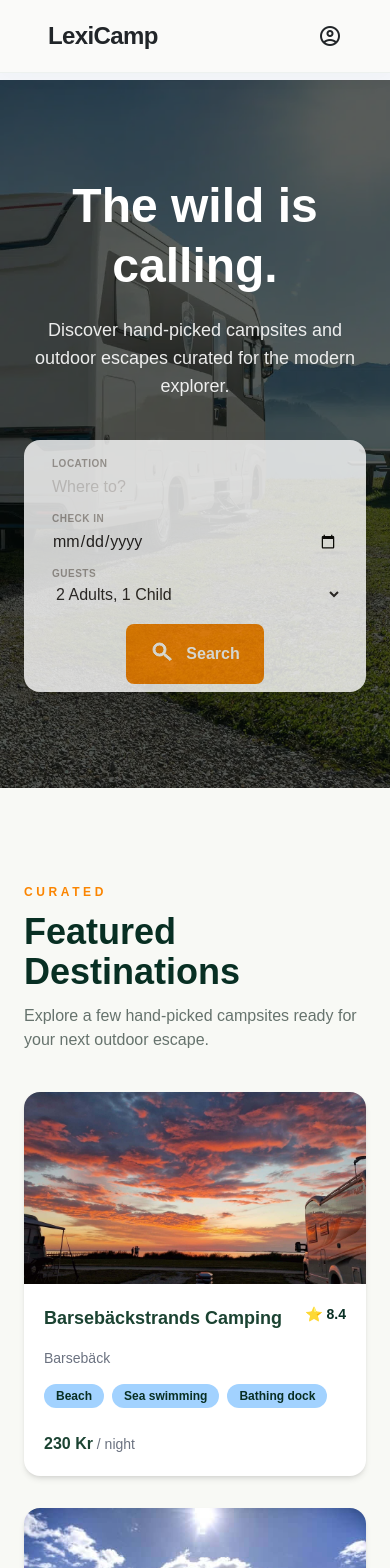
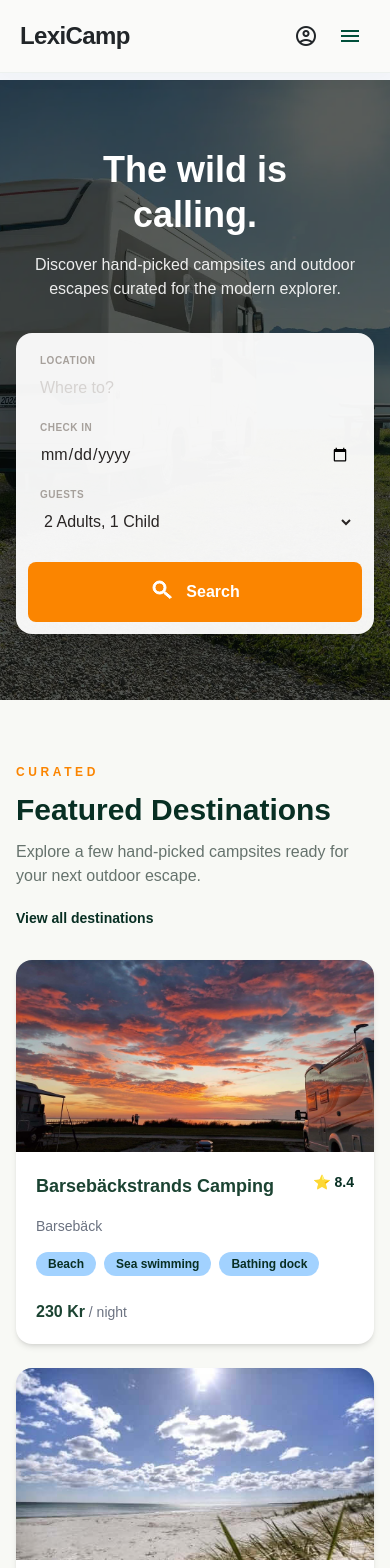
Before and after one commit to aLexicon99/LexiCamp-Booking, a Next.js app: page / in a window 390 px wide. Shown: the top 1568 px of the page. Built offline with nearby package versions, Linux system fonts and the light colour scheme.

Commit message:
Add mobile menu and responsive home updates

```diff
--- a/app/page.js
+++ b/app/page.js
@@ -8,21 +8,25 @@ const featuredDestinations = campgrounds.slice(0, 3);
 const benefits = [
   {
     title: "Eco-Conscious",
+    icon: "eco",
     description:
       "We highlight locations with low-impact stays and nature-first experiences.",
   },
   {
     title: "Hand-Vetted",
+    icon: "verified_user",
     description:
       "Each campsite is presented with practical details for easier planning.",
   },
   {
     title: "Flexible Booking",
+    icon: "event_available",
     description:
       "Simple browsing helps travelers compare campsites before choosing.",
   },
   {
     title: "24/7 Support",
+    icon: "support_agent",
     description:
       "The experience is structured so future support features can plug in easily.",
   },
@@ -30,33 +34,33 @@ const benefits = [
 
 export default function Home() {
   return (
-    <div className="bg-[#f8f9f5] text-[#082f23]">
-      <section className="relative flex min-h-[680px] items-center justify-center overflow-hidden bg-[#10251c] px-6 py-24 text-white">
+    <div className="overflow-hidden bg-[#f8f9f5] text-[#082f23]">
+      <section className="relative flex min-h-[620px] items-center justify-center overflow-hidden bg-[#10251c] px-4 py-16 text-white sm:px-6 sm:py-20 lg:min-h-[680px] lg:py-24">
         <div className="absolute inset-0 bg-[url('/images/hero.jpg')] bg-cover bg-center opacity-60" />
         <div className="absolute inset-0 bg-black/45" />
 
         <div className="relative z-10 mx-auto flex w-full max-w-5xl flex-col items-center text-center">
-          <h1 className="max-w-4xl text-5xl font-extrabold leading-tight md:text-7xl">
+          <h1 className="max-w-[12ch] text-4xl font-extrabold leading-tight sm:max-w-4xl sm:text-5xl md:text-7xl">
             The wild is calling.
           </h1>
-          <p className="mt-5 max-w-2xl text-lg font-medium text-white/90 md:text-xl">
+          <p className="mt-4 max-w-2xl text-base font-medium text-white/90 sm:mt-5 md:text-xl">
             Discover hand-picked campsites and outdoor escapes curated for the
             modern explorer.
           </p>
-          <div className="mt-10 w-full">
+          <div className="mt-8 w-full max-w-3xl sm:mt-10">
             <HeroSearch />
           </div>
         </div>
       </section>
 
-      <section className="px-6 py-24">
+      <section className="px-4 py-16 sm:px-6 sm:py-20 lg:py-24">
         <div className="mx-auto max-w-7xl">
-          <div className="mb-10 flex items-end justify-between gap-6">
+          <div className="mb-8 flex flex-col items-start justify-between gap-5 sm:mb-10 md:flex-row md:items-end">
             <div>
               <p className="text-xs font-bold uppercase tracking-[0.3em] text-[#fb8500]">
                 Curated
               </p>
-              <h2 className="mt-3 text-4xl font-extrabold">
+              <h2 className="mt-3 text-3xl font-extrabold sm:text-4xl">
                 Featured Destinations
               </h2>
               <p className="mt-3 max-w-2xl text-[#66736d]">
@@ -66,13 +70,13 @@ export default function Home() {
             </div>
             <Link
               href="/campsites"
-              className="hidden text-sm font-semibold text-[#043f2d] hover:text-[#fb8500] md:block"
+              className="text-sm font-semibold text-[#043f2d] hover:text-[#fb8500]"
             >
               View all destinations
             </Link>
           </div>
 
-          <div className="grid gap-8 md:grid-cols-3">
+          <div className="grid gap-6 sm:grid-cols-2 lg:grid-cols-3 lg:gap-8">
             {featuredDestinations.map((campground) => (
               <Link
                 key={campground.id}
@@ -86,10 +90,10 @@ export default function Home() {
         </div>
       </section>
 
-      <section className="bg-white px-6 py-24">
-        <div className="mx-auto grid max-w-7xl items-center gap-16 lg:grid-cols-2">
-          <div className="relative min-h-[420px] overflow-hidden rounded-lg bg-[url('/images/locations/2169631/image1.jpg')] bg-cover bg-center">
-            <div className="absolute bottom-8 left-8 max-w-xs rounded-lg bg-white p-6 shadow-xl">
+      <section className="bg-white px-4 py-16 sm:px-6 sm:py-20 lg:py-24">
+        <div className="mx-auto grid max-w-7xl items-center gap-10 lg:grid-cols-2 lg:gap-16">
+          <div className="relative min-h-[320px] overflow-hidden rounded-lg bg-[url('/images/locations/2169631/image1.jpg')] bg-cover bg-center sm:min-h-[420px]">
+            <div className="absolute inset-x-4 bottom-4 rounded-lg bg-white p-5 shadow-xl sm:inset-x-auto sm:bottom-8 sm:left-8 sm:max-w-xs sm:p-6">
               <h3 className="text-base font-extrabold">
                 Verified Experiences
               </h3>
@@ -104,7 +108,7 @@ export default function Home() {
             <p className="text-xs font-bold uppercase tracking-[0.3em] text-[#fb8500]">
               The LexiCamp Standard
             </p>
-            <h2 className="mt-4 max-w-xl text-4xl font-extrabold leading-tight md:text-5xl">
+            <h2 className="mt-4 max-w-xl text-3xl font-extrabold leading-tight sm:text-4xl md:text-5xl">
               Elevating the outdoor experience.
             </h2>
             <p className="mt-5 max-w-2xl text-[#66736d]">
@@ -113,24 +117,17 @@ export default function Home() {
               thoughtful design.
             </p>
 
-            <div className="mt-10 grid gap-8 sm:grid-cols-2">
+            <div className="mt-8 grid gap-7 sm:mt-10 sm:grid-cols-2 sm:gap-8">
               {benefits.map((benefit) => (
                 <div key={benefit.title}>
-                  <div className="mb-4 flex h-11 w-11 items-center justify-center rounded-md bg-[#043f2d] text-white">
-                    <svg
+                  <div className="mb-4 flex h-10 w-10 items-center justify-center rounded-md bg-[#043f2d] text-white shadow-sm">
+                    <span
                       aria-hidden="true"
-                      className="h-5 w-5"
-                      fill="none"
-                      viewBox="0 0 24 24"
-                      stroke="currentColor"
-                      strokeWidth="2"
+                      className="material-symbols-outlined text-[20px] leading-none"
+                      style={{ fontVariationSettings: '"FILL" 1' }}
                     >
-                      <path
-                        strokeLinecap="round"
-                        strokeLinejoin="round"
-                        d="m5 13 4 4L19 7"
-                      />
-                    </svg>
+                      {benefit.icon}
+                    </span>
                   </div>
                   <h3 className="font-extrabold">{benefit.title}</h3>
                   <p className="mt-2 text-sm leading-6 text-[#66736d]">
@@ -143,27 +140,27 @@ export default function Home() {
         </div>
       </section>
 
-      <section className="px-6 py-24">
-        <div className="relative mx-auto flex max-w-7xl flex-col items-center overflow-hidden rounded-lg bg-[#043f2d] bg-[url('/images/action.jpg')] bg-cover bg-center px-6 py-24 text-center text-white">
+      <section className="px-4 py-16 sm:px-6 sm:py-20 lg:py-24">
+        <div className="relative mx-auto flex max-w-7xl flex-col items-center overflow-hidden rounded-lg bg-[#043f2d] bg-[url('/images/action.jpg')] bg-cover bg-center px-5 py-16 text-center text-white sm:px-8 sm:py-20 lg:py-24">
           <div className="absolute inset-0 bg-[#043f2d]/75" />
           <div className="relative z-10 max-w-3xl">
-            <h2 className="text-4xl font-extrabold md:text-6xl">
+            <h2 className="text-3xl font-extrabold sm:text-4xl md:text-6xl">
               Ready to Explore?
             </h2>
-            <p className="mt-5 text-lg text-white/85">
+            <p className="mt-5 text-base text-white/85 sm:text-lg">
               Join 50,000+ explorers finding their peace in the wild. Your next
               adventure starts with a single click.
             </p>
             <div className="mt-9 flex flex-col justify-center gap-4 sm:flex-row">
               <Link
                 href="/campsites"
-                className="rounded-full bg-[#fb8500] px-8 py-4 font-bold text-white hover:bg-[#e67800]"
+                className="w-full rounded-full bg-[#fb8500] px-8 py-4 font-bold text-white hover:bg-[#e67800] sm:w-auto"
               >
                 Start Booking Now
               </Link>
               <Link
                 href="/contact"
-                className="rounded-full border border-white/40 bg-white/15 px-8 py-4 font-bold text-white hover:bg-white/25"
+                className="w-full rounded-full border border-white/40 bg-white/15 px-8 py-4 font-bold text-white hover:bg-white/25 sm:w-auto"
               >
                 Contact Support
               </Link>
--- a/components/Header.js
+++ b/components/Header.js
@@ -1,7 +1,8 @@
 "use client";
 
+import Link from "next/link";
 import { usePathname } from "next/navigation";
-import Link from "next/link";
+import { useState } from "react";
 import useAuth from "@/hooks/useAuth";
 import useIsClient from "@/hooks/useIsClient";
 
@@ -16,56 +17,109 @@ export default function Header() {
   const pathname = usePathname();
   const [user] = useAuth();
   const isClient = useIsClient();
+  const [isMenuOpen, setIsMenuOpen] = useState(false);
 
   if (!isClient) {
     return null;
   }
 
-  const links = allLinks.filter(link => !link.authenticated || user);
+  const links = allLinks.filter((link) => !link.authenticated || user);
+  const isActiveLink = (href) =>
+    href === "/" ? pathname === href : pathname.startsWith(href);
+  const closeMenu = () => setIsMenuOpen(false);
 
   return (
-    <nav className="fixed top-0 w-full z-50 bg-stone-50 backdrop-blur-md border-b border-emerald-900/5 shadow-[0_4px_20px_rgba(27,67,50,0.03)]">
-      <div className="flex justify-between items-center h-18 px-12 max-w-screen-2xl mx-auto">
-
-        <Link href="/" className="text-2xl font-black tracking-tight text-emerald-900 no-underline">
+    <nav className="fixed top-0 z-50 w-full border-b border-emerald-900/5 bg-stone-50 shadow-[0_4px_20px_rgba(27,67,50,0.03)] backdrop-blur-md">
+      <div className="mx-auto flex h-18 max-w-screen-2xl items-center justify-between px-5 sm:px-8 md:px-12">
+        <Link
+          href="/"
+          onClick={closeMenu}
+          className="text-2xl font-black tracking-tight text-emerald-900 no-underline"
+        >
           LexiCamp
         </Link>
 
-        <div className="hidden md:flex items-center gap-8">
+        <div className="hidden items-center gap-8 md:flex">
           {links.map(({ label, href }) => {
-            const isActive = pathname === href;
+            const isActive = isActiveLink(href);
             return (
               <Link
                 key={href}
                 href={href}
-                className={
-                `relative pb-1 text-[0.95rem] no-underline transition-colors duration-200
-                ${isActive
-                    ? "text-emerald-900 font-semibold"
-                    : "text-stone-500 font-medium hover:text-emerald-900"
-                }`
-              }
+                className={`relative pb-1 text-[0.95rem] no-underline transition-colors duration-200 ${
+                  isActive
+                    ? "font-semibold text-emerald-900"
+                    : "font-medium text-stone-500 hover:text-emerald-900"
+                }`}
               >
                 {label}
                 {isActive && (
-                  <span className="absolute bottom-[-6px] left-1/2 -translate-x-1/2 w-[5px] h-[5px] rounded-full bg-orange-600 block" />
+                  <span className="absolute bottom-[-6px] left-1/2 block h-[5px] w-[5px] -translate-x-1/2 rounded-full bg-orange-600" />
                 )}
               </Link>
             );
           })}
         </div>
 
-        <div className="flex items-center gap-6">
-          <button className="hidden md:block text-emerald-900 font-bold text-[0.95rem] bg-transparent border-none cursor-pointer hover:text-emerald-700 transition-colors duration-200">
+        <div className="flex items-center gap-3 md:gap-6">
+          <button
+            type="button"
+            className="hidden cursor-pointer border-none bg-transparent text-[0.95rem] font-bold text-emerald-900 transition-colors duration-200 hover:text-emerald-700 md:block"
+          >
             Become a Host
           </button>
           <Link
-              href="/user"
-              className="material-symbols-outlined text-[1.75rem] text-stone-500 cursor-pointer hover:text-emerald-900 transition-colors duration-200 select-none">
+            href="/user"
+            onClick={closeMenu}
+            aria-label="User profile"
+            className="material-symbols-outlined cursor-pointer select-none text-[1.75rem] text-stone-500 transition-colors duration-200 hover:text-emerald-900"
+          >
             account_circle
           </Link>
+          <button
+            type="button"
+            aria-label={isMenuOpen ? "Close menu" : "Open menu"}
+            aria-controls="mobile-navigation"
+            aria-expanded={isMenuOpen}
+            onClick={() => setIsMenuOpen((open) => !open)}
+            className="material-symbols-outlined flex h-10 w-10 items-center justify-center rounded-full text-[1.8rem] text-emerald-900 transition-colors hover:bg-emerald-900/5 md:hidden"
+          >
+            {isMenuOpen ? "close" : "menu"}
+          </button>
         </div>
+      </div>
 
+      <div
+        id="mobile-navigation"
+        className={`border-t border-emerald-900/5 bg-stone-50 px-5 py-4 shadow-lg transition-all md:hidden ${
+          isMenuOpen ? "block" : "hidden"
+        }`}
+      >
+        <div className="flex flex-col gap-2">
+          {links.map(({ label, href }) => {
+            const isActive = isActiveLink(href);
+            return (
+              <Link
+                key={href}
+                href={href}
+                onClick={closeMenu}
+                className={`rounded-lg px-4 py-3 text-base font-semibold transition-colors ${
+                  isActive
+                    ? "bg-emerald-900 text-white"
+                    : "text-stone-600 hover:bg-emerald-900/5 hover:text-emerald-900"
+                }`}
+              >
+                {label}
+              </Link>
+            );
+          })}
+          <button
+            type="button"
+            className="mt-2 rounded-lg px-4 py-3 text-left text-base font-bold text-emerald-900 transition-colors hover:bg-emerald-900/5"
+          >
+            Become a Host
+          </button>
+        </div>
       </div>
     </nav>
   );
--- a/components/HeroSearch.js
+++ b/components/HeroSearch.js
@@ -9,36 +9,36 @@ export default function HeroSearch() {
   const [guests, setGuests] = useState("3");
 
   return (
-    <div className="bg-white rounded-2xl shadow-2xl p-2 flex flex-col md:flex-row items-center opacity-80 gap-2 max-w-3xl mx-auto max-h-80">
-      <div className="flex-1 w-full grid grid-cols-1 md:grid-cols-3 gap-2 px-4 py-2">
-        <div className="flex flex-col items-start text-left">
+    <div className="mx-auto flex w-full max-w-3xl flex-col gap-3 rounded-2xl bg-white/95 p-3 shadow-2xl md:flex-row md:items-center md:gap-2">
+      <div className="grid w-full flex-1 grid-cols-1 gap-3 px-2 py-2 sm:grid-cols-3 md:gap-2 md:px-4">
+        <div className="flex min-w-0 flex-col items-start text-left">
           <label className="text-[10px] font-bold uppercase tracking-wider text-stone-400 px-1">
             Location
           </label>
           <input
-            className="w-full border-none focus:outline-none focus:border-transparent focus:ring-0 text-stone-800 font-semibold p-1 placeholder:text-stone-300"
+            className="min-h-10 w-full border-none p-1 text-sm font-semibold text-stone-800 placeholder:text-stone-300 focus:border-transparent focus:outline-none focus:ring-0 sm:text-base"
             onChange={(e) => setSearch(e.target.value)}
             placeholder="Where to?"
             type="text"
           />
         </div>
-        <div className="flex flex-col items-start text-left md:border-l border-stone-100 md:pl-4">
+        <div className="flex min-w-0 flex-col items-start border-stone-100 text-left sm:border-l sm:pl-4">
           <label className="text-[10px] font-bold uppercase tracking-wider text-stone-400 px-1">
             Check In
           </label>
           <input
-            className="w-full border-none focus:outline-none focus:border-transparent focus:ring-0 text-stone-800 font-semibold p-1"
+            className="min-h-10 w-full border-none p-1 text-sm font-semibold text-stone-800 focus:border-transparent focus:outline-none focus:ring-0 sm:text-base"
             onChange={(e) => setCheckIn(e.target.value)}
             type="date"
           />
         </div>
-        <div className="flex flex-col items-start text-left md:border-l border-stone-100 md:pl-4">
+        <div className="flex min-w-0 flex-col items-start border-stone-100 text-left sm:border-l sm:pl-4">
           <label className="text-[10px] font-bold uppercase tracking-wider text-stone-400 px-1">
             Guests
           </label>
           <select
             onChange={(e) => setGuests(e.target.value)}
-            className="w-full border-none focus:outline-none focus:border-transparent focus:ring-0 text-stone-800 font-semibold p-1"
+            className="min-h-10 w-full border-none p-1 text-sm font-semibold text-stone-800 focus:border-transparent focus:outline-none focus:ring-0 sm:text-base"
           >
             <option value={3}>2 Adults, 1 Child</option>
             <option value={1}>1 Adult</option>
@@ -48,9 +48,10 @@ export default function HeroSearch() {
         </div>
       </div>
       <Link
+        className="w-full md:w-auto"
         href={`/campsites${search && `?location=${search}${checkIn && `&checkIn=${checkIn}`}${guests && `&guests=${guests}`}`}`}
       >
-        <button className="w-full md:w-auto bg-[#fb8500] hover:bg-[#e67a00] text-white px-6 py-4 rounded-md font-bold flex items-center justify-center gap-2 transition-all transform active:scale-95">
+        <button className="flex w-full transform items-center justify-center gap-2 rounded-md bg-[#fb8500] px-6 py-4 font-bold text-white transition-all hover:bg-[#e67a00] active:scale-95 md:w-auto">
           <svg
             xmlns="http://www.w3.org/2000/svg"
             width="28"
```
